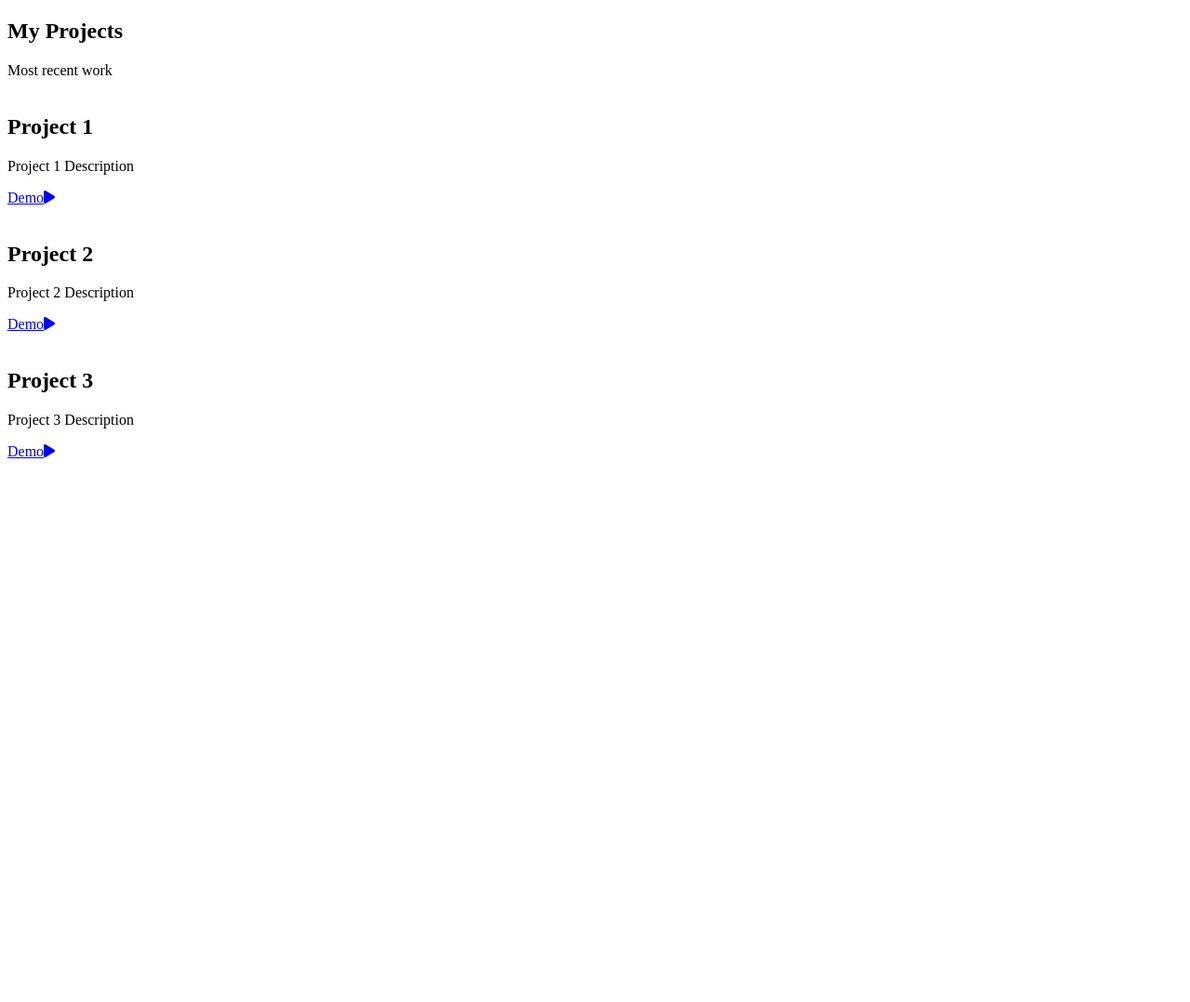
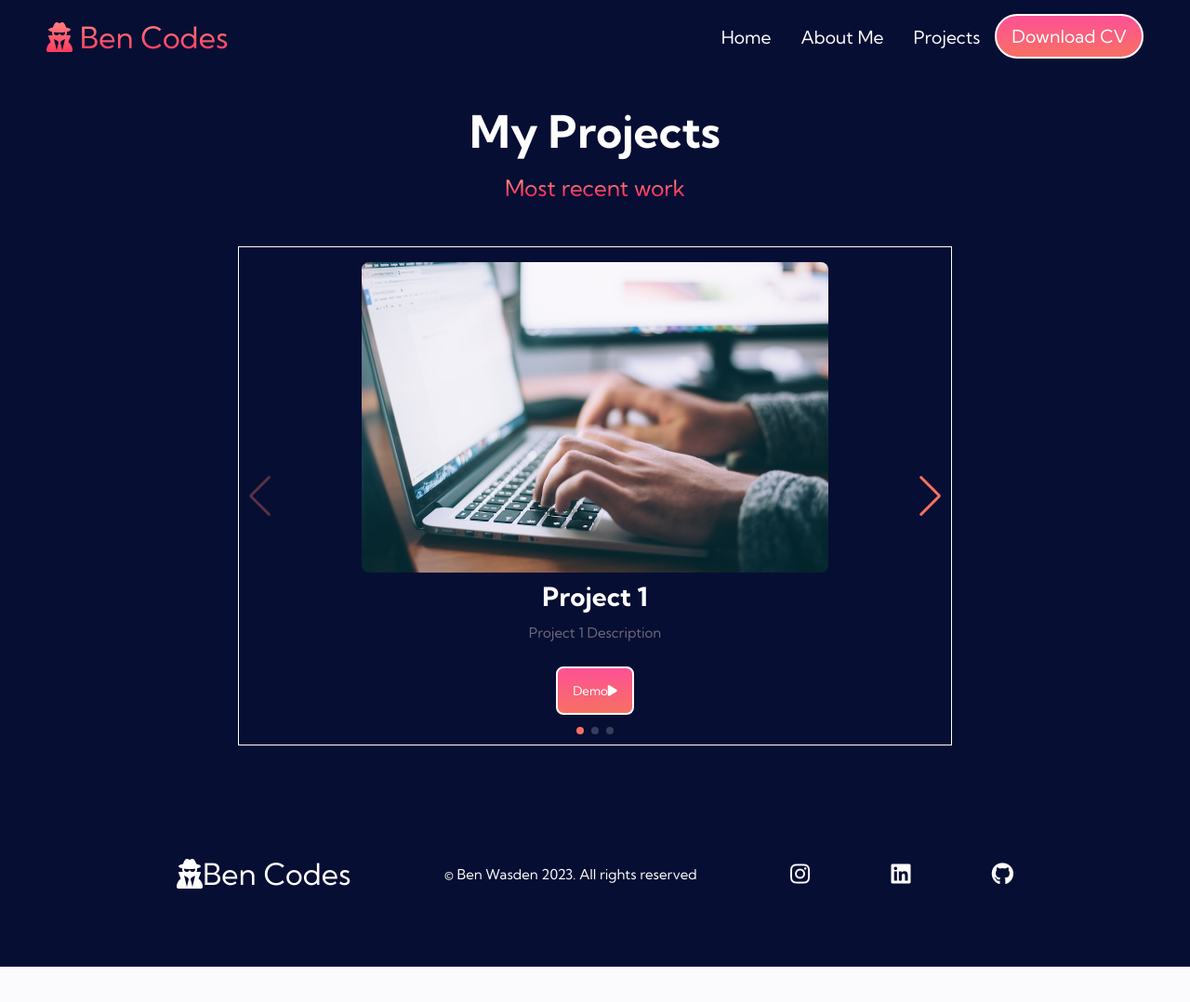
Before and after one commit to bwasden2003/Personal-Website, a plain HTML site: page projects.html in a window 1280 px wide. Shown: the whole page at 93% size. Before the commit the page ends 800 px from the top, so only its background shows below. Drawn offline with Linux system fonts and the light colour scheme.

Commit message:
project page interactions work

```diff
--- /dev/null
+++ b/assets/css/project_style.css
@@ -0,0 +1,518 @@
+/*==================== VARIABLES CSS ====================*/
+:root {
+	--header-height: 3rem;
+
+	/*========== Colors ==========*/
+	/* Change favorite color */
+	--hue-color: 250;
+	/*Purple 250 - Green 142 - Blue 230 - Pink 340*/
+
+	/* HSL color mode */
+	--first-color: hsl(var(--hue-color), 69%, 61%);
+	--first-color-second: hsl(var(--hue-color), 69%, 61%);
+	--first-color-alt: hsl(var(--hue-color), 57%, 53%);
+	--first-color-lighter: hsl(var(--hue-color), 92%, 85%);
+	--title-color: hsl(var(--hue-color), 8%, 15%);
+	--text-color: hsl(var(--hue-color), 8%, 45%);
+	--text-color-light: hsl(var(--hue-color), 8%, 65%);
+	--input-color: hsl(var(--hue-color), 70%, 96%);
+	--body-color: hsl(var(--hue-color), 60%, 99%);
+	--container-color: #fff;
+	--scroll-bar-color: hsl(var(--hue-color), 12%, 90%);
+	--scroll-thumb-color: hsl(var(--hue-color), 12%, 80%);
+
+	/*========== Font and typography ==========*/
+	--body-font: 'Poppins', sans-serif;
+
+	/* .5rem = 8px, 1rem = 16px, 1.5rem = 24px ... */
+	--big-font-size: 2rem;
+	--h1-font-size: 1.5rem;
+	--h2-font-size: 1.25rem;
+	--h3-font-size: 1.125rem;
+	--normal-font-size: .938rem;
+	--small-font-size: .813rem;
+	--smaller-font-size: .75rem;
+
+	/*========== Font weight ==========*/
+	--font-medium: 500;
+	--font-semi-bold: 600;
+
+	/*========== Margenes Bottom ==========*/
+	/* .25rem = 4px, .5rem = 8px, .75rem = 12px ... */
+	--mb-0-25: .25rem;
+	--mb-0-5: .5rem;
+	--mb-0-75: .75rem;
+	--mb-1: 1rem;
+	--mb-1-5: 1.5rem;
+	--mb-2: 2rem;
+	--mb-2-5: 2.5rem;
+	--mb-3: 3rem;
+
+	/*========== z index ==========*/
+	--z-tooltip: 10;
+	--z-fixed: 100;
+	--z-modal: 1000;
+}
+
+* {
+    box-sizing: border-box;
+    margin: 0;
+    padding: 0;
+    font-family: 'Kumbh Sans', sans-serif;
+}
+
+html {
+	scroll-behavior: smooth;
+}
+
+body {
+	margin: 0 0 var(--header-height) 0;
+	font-family: var(--body-font);
+	font-size: var(--normal-font-size);
+	background-color: var(--body-color);
+	color: var(--text-color);
+}
+
+h1, h2, h3, h4 {
+	color: var(--title-color);
+	font-weight: var(--font-semi-bold);
+}
+
+ul {
+	list-style: none;
+}
+
+a {
+	text-decoration: none;
+}
+
+img {
+	max-width: 100%;
+	height: auto;
+}
+
+/*==================== REUSABLE CSS CLASSES ====================*/
+.section {
+	padding: 2rem 0 4rem;
+}
+
+.section__subtitle {
+	display: block;
+	font-size: var(--small-font-size);
+	margin-bottom: var(--mb-3);
+}
+
+.section__title,
+.section__subtitle {
+	text-align: center;
+}
+
+/*==================== LAYOUT ====================*/
+.container {
+	max-width: 768px;
+	margin-left: var(--mb-1-5);
+	margin-right: var(--mb-1-5);
+}
+
+.grid {
+	display: grid;
+	grid-gap: 1.5rem;
+	border: 1px solid #fff;
+}
+
+.header {
+	width: 100%;
+	position: fixed;
+	bottom: 0;
+	left: 0;
+	z-index: var(--z-fixed);
+	background-color: var(--body-color);
+}
+
+.navbar {
+	background: #070e33;
+	height: 80px;
+	display: flex;
+	justify-content: center;
+	align-items: center;
+	font-size: 1.2rem;
+	position: sticky;
+	top: 0;
+	z-index: 999;
+}
+
+.navbar__container {
+	display: flex;
+	justify-content: space-between;
+	height: 80px;
+	z-index: 1;
+	width: 100%;
+	max-width: 1300px;
+	margin: 0 auto;
+	padding: 0 50px;
+}
+
+.navbar__menu {
+	display: flex;
+	align-items: center;
+	list-style: none;
+	text-align: center;
+}
+
+.navbar__logo {
+	background-color: #ff8177;
+	background-image: linear-gradient(to top, #ff0844 0%, #ffb199 100%);
+	background-size: 100%;
+	-webkit-background-clip: text;
+	-moz-background-clip: text;
+	-webkit-text-fill-color: transparent;
+	-moz-text-fill-color: transparent;
+	display: flex;
+	align-items: center;
+	cursor: pointer;
+	text-decoration: none;
+	font-size: 2rem;
+}
+
+.navbar__item {
+	height: 80px;
+}
+
+.navbar__links {
+	color: #fff;
+	display: flex;
+	align-items: center;
+	justify-content: center;
+	text-decoration: none;
+	padding: 0 1rem;
+	height: 100%;
+}
+
+#resume__links {
+	background-image: linear-gradient(to top, #f77062 0%, #fe5196 100%);
+	width: 100%;
+	height: 60%;
+	border: 2px solid;
+	border-radius: 50px;
+	margin-top: 15px;
+	align-items: center;
+	transition: all 0.35s;
+}
+
+.navbar__btn {
+	display: flex;
+	justify-content: center;
+	align-items: center;
+	padding: 0 1rem;
+	width: 100%;
+}
+
+.button {
+	display: flex;
+	justify-content: center;
+	align-items: center;
+	text-decoration: none;
+	padding: 10px 20px;
+	height: 100%;
+	width: 100%;
+	border: none;
+	outline: none;
+	border-radius: 4px;
+	background: #f77062;
+	color: #fff;
+}
+
+.button:hover {
+	background: #ff0844;
+	transition: all 0.3s ease;
+}
+
+.navbar__links:hover {
+	color: #f77062;
+	transition: all 0.3s ease;
+}
+
+#resume__links:hover {
+	color: #070e33;
+	transition: all 0.3s ease;
+}
+
+@media screen and (max-width: 960px) {
+	.navbar__container {
+		display: flex;
+		justify-content: space-between;
+		height: 80px;
+		z-index: 1;
+		width: 100%;
+		max-width: 1300px;
+		padding: 0;
+	}
+
+	.navbar__menu {
+		display: grid;
+		grid-template-columns: auto;
+		margin: 0;
+		width: 100%;
+		position: absolute;
+		top: -1000px;
+		opacity: 0;
+		transition: all 0.5s ease;
+		height: 50vh;
+		z-index: -1;
+	}
+
+	.navbar__menu.active {
+		background: #070e33;
+		top: 100%;
+		opacity: 1;
+		transition: all 0.5s ease;
+		z-index: 99;
+		height: 50vh;
+		font-size: 1.6rem;
+	}
+
+	#navbar__logo {
+		padding-left: 25px;
+	}
+
+	.navbar__toggle .bar {
+		width: 25px;
+		height: 3px;
+		margin: 5px auto;
+		transition: all 0.3s ease-in-out;
+		background: #fff;
+	}
+
+	.navbar__item {
+		width: 100%;
+	}
+
+	.navbar__links {
+		text-align: center;
+		padding: 2rem;
+		width: 100%;
+		display: table;
+	}
+
+	#mobile-menu {
+		position: absolute;
+		top: 20%;
+		right: 5%;
+		transform: translate(5%, 20%);
+	}
+
+	.navbar__toggle .bar {
+		display: block;
+		cursor: pointer;
+	}
+
+	#mobile-menu.is-active .bar:nth-child(2) {
+		opacity: 0;
+	}
+
+	#mobile-menu.is-active .bar:nth-child(1) {
+		translate: translateY(8px) rotate(45deg);
+	}
+
+	#mobile-menu.is-active .bar:nth-child(3) {
+		translate: translateY(-8px) rotate(-45deg);
+	}
+}
+
+.projects {
+	background-color: #070e33;
+	margin: 0 auto;
+	height: 90vh;
+}
+
+.section__title {
+	color: #fff;
+	font-size: 3rem;
+}
+
+.section__subtitle {
+	background-image: linear-gradient(to top, #ff0844 0%, #ffb199 100%);
+	-webkit-background-clip: text;
+	-webkit-text-fill-color: transparent;
+	margin-top: 1rem;
+	font-size: 1.5rem;
+}
+
+.projects__container {
+    overflow: initial;
+}
+
+.projects__content {
+    padding: 1rem 1.5rem;
+}
+
+.projects__img {
+	width: 70%;
+    border-radius: .5rem;
+    justify-self: center;
+	display: block;
+	margin: auto;
+}
+
+.projects__data {
+	text-align: center;
+}
+
+.projects__title {
+    font-size: 1.75rem;
+    margin-top: .5rem;
+	color: #fff;
+}
+
+.projects__description {
+    margin-top: .75rem;
+	margin-bottom: .75rem;
+}
+
+.demo__button {
+	background-image: linear-gradient(to top, #f77062 0%, #fe5196 100%);
+	padding: 1rem;
+	border: 2px solid;
+	border-radius: .5rem;
+	margin-top: 15px;
+	margin-bottom: 1rem;
+	transition: all 0.35s;
+	color: #fff;
+}
+
+.demo__button a {
+	color: #fff;
+}
+.demo__button:hover .button__icon{
+	transform: translate(.25rem);
+}
+
+.swiper-button_prev::after,
+.swiper-button_next::after{
+	content: '';
+}
+
+.swiper-button-prev{
+	left: -.5rem;
+}
+
+.swiper-button-next{
+	right: -.5rem;
+}
+
+.swiper-portfolio-icon{
+	font-size: 2rem;
+	color: #f77062;
+}
+
+.swiper-horizontal > .swiper-pagination-bullets{
+	bottom: -2.5rem;
+}
+
+.swiper-pagination-bullet-active{
+	background-color: #f77062;
+}
+
+.swiper-button-prev,
+.swiper-button-next,
+.swiper-pagination-bullet{
+	outline: none;
+}
+
+/* Footer CSS */
+.footer__container {
+	background-color: #070e33;
+	padding: 5rem 0;
+	display: flex;
+	flex-direction: column;
+	justify-content: center;
+	align-items: center;
+}
+
+#footer__logo {
+	color: #fff;
+	display: flex;
+	align-items: center;
+	cursor: pointer;
+	text-decoration: none;
+	font-size: 2rem;
+}
+
+#footer__img {
+	filter: invert(94%) sepia(6%) saturate(0%) hue-rotate(69deg) brightness(105%) contrast(109%);
+	height: 15%;
+	width: 15%;
+}
+
+/* Social Icons */
+.social__icon--link {
+	color: #fff;
+	font-size: 24px;
+}
+
+.social__media {
+	max-width: 1000px;
+	width: 100%;
+}
+
+.social__media--wrap {
+	display: flex;
+	justify-content: space-between;
+	align-items: center;
+	width: 90%;
+	max-width: 1000px;
+	margin: 40px auto 0 auto;
+}
+
+.social__icons {
+	display: flex;
+	justify-content: space-between;
+	align-items: center;
+	width: 240px;
+}
+
+.social__logo {
+	color: #fff;
+	justify-self: flex-start;
+	margin-left: 20px;
+	cursor: pointer;
+	text-decoration: none;
+	font-size: 2rem;
+	display: flex;
+	align-items: center;
+	margin-bottom: 16px;
+}
+
+.website__right {
+	color: #fff;
+}
+
+@media screen and (max-width: 820px) {
+	.footer__links {
+		padding-top: 2rem;
+	}
+
+	#footer__logo {
+		margin-bottom: 2rem;
+	}
+
+	.website__rights {
+		margin-bottom: 2rem;
+	}
+
+	.footer__link--wrapper {
+		flex-direction: column;
+	}
+
+	.social__media--wrap {
+		flex-direction: column;
+	}
+}
+
+@media screen and (max-width: 480px) {
+	.footer__link--items {
+		margin: 0;
+		padding: 10px;
+		width: 100%;
+	}
+}
--- a/app.js
+++ b/assets/js/app.js
@@ -20,3 +20,16 @@ function opentab(tabname) {
 	event.currentTarget.classList.add("active__link")
 	document.getElementById(tabname).classList.add("active__tab")
 }
+
+/*== Projects Swiper ==*/
+let swiper = new Swiper('.projects__container', {
+	cssMode: true,
+	navigation: {
+		nextEl: '.swiper-button-next',
+		prevEl: '.swiper-button-prev'
+	},
+	pagination: {
+		el: '.swiper-pagination',
+		clickable: true,
+	},
+});
--- a/project_style.css
+++ /dev/null
@@ -1,29 +0,0 @@
-* {
-    box-sizing: border-box;
-    margin: 0;
-    padding: 0;
-    font-family: 'Kumbh Sans', sans-serif;
-}
-
-.projects__container {
-    overflow: initial;
-}
-
-.projects__content {
-    padding: 0 1.5rem;
-}
-
-.projects__img {
-    width: 265px;
-    border-radius: .5rem;
-    justify-self: center;
-}
-
-.projects__title {
-    font-size: 1.15rem;
-    margin-bottom: .5rem;
-}
-
-.projects__description {
-    margin-bottom: .75rem;
-}
--- a/projects.html
+++ b/projects.html
@@ -3,53 +3,136 @@
 
 <head>
 	<meta charset="UTF-8">
+	<meta http-equiv="X-UA-Compatible" content="IE=edge">
 	<meta name="viewport" content="width=device-width, initial-scale=1.0">
+	<title>Ben's Projects</title>
+	<link rel="stylesheet" href="assets/css/project_style.css">
+	<link rel="stylesheet" href="assets/css/swiper-bundle.min.css">
 	<script src="https://kit.fontawesome.com/dfb5fcb1ab.js" crossorigin="anonymous"></script>
-	<title>Projects</title>
+	<link rel="stylesheet" href="https://use.fontawesome.com/releases/v5.14.0/css/all.css"
+		integrity="sha384-HzLeBuhoNPvSl5KYnjx0BT+WB0QEEqLprO+NBkkk5gbc67FTaL7XIGa2w1L0Xbgc" crossorigin="anonymous" />
+	<link href="https://fonts.googleapis.com/css2?family=Kumbh+Sans:wght@400;700&display=swap" rel="stylesheet" />
 </head>
 
 <body>
-	<section class="projects__section" id="projects">
+	<nav class="navbar">
+		<div class="navbar__container">
+			<div class="navbar__logo">
+				<a href="index.html" id="navbar__link">
+					<i class="fa-solid fa-user-secret"></i>
+					Ben Codes
+				</a>
+			</div>
+			<div class="navbar__toggle" id="mobile-menu">
+				<span class="bar"></span>
+				<span class="bar"></span>
+				<span class="bar"></span>
+			</div>
+			<ul class="navbar__menu">
+				<li class="navbar__item">
+					<a href="index.html" class="navbar__links">
+						Home
+					</a>
+				</li>
+				<li class="navbar__item">
+					<a href="#about" class="navbar__links">
+						About Me
+					</a>
+				</li>
+				<li class="navbar__item">
+					<a href="projects.html" class="navbar__links">
+						Projects
+					</a>
+				</li>
+				<li class="navbar__item">
+					<a href="resume/BenWasdenResume.docx" class="navbar__links" id="resume__links"
+						download="Ben Wasden Resume">
+						Download CV
+					</a>
+				</li>
+			</ul>
+		</div>
+	</nav>
+
+	<!-- Hero Section -->
+	<section class="projects section" id="projects">
 		<h1 class="section__title">My Projects</h1>
 		<span class="section__subtitle">Most recent work</span>
 
-		<div class="projects__container">
-			<div>
+		<div class="projects__container container swiper">
+			<div class="swiper-wrapper">
 				<!-- Project 1 -->
-				<div class="projects__content grid">
-					<img src="" alt="" class="projects__img">
+				<div class="projects__content grid swiper-slide">
+					<img src="assets/images/temp.jpeg" alt="" class="projects__img">
 
 					<div class="projects__data">
 						<h2 class="projects__title">Project 1</h2>
 						<p class="projects__description">Project 1 Description</p>
-						<a href="#" class="demo__button">Demo<i class="fa-solid fa-play"></i></a>
+						<button class="demo__button">
+							<a href="#">Demo<i class="fa-solid fa-play button__icon"></i></a>
+						</button>
 					</div>
 				</div>
 
 				<!-- Project 2 -->
-				<div class="projects__content grid">
-					<img src="" alt="" class="projects__img">
+				<div class="projects__content grid swiper-slide">
+					<img src="assets/images/temp.jpeg" alt="" class="projects__img">
 
 					<div class="projects__data">
 						<h2 class="projects__title">Project 2</h2>
 						<p class="projects__description">Project 2 Description</p>
-						<a href="#" class="demo__button">Demo<i class="fa-solid fa-play"></i></a>
+						<button class="demo__button">
+							<a href="#">Demo<i class="fa-solid fa-play button__icon"></i></a>
+						</button>
 					</div>
 				</div>
 
 				<!-- Project 3 -->
-				<div class="projects__content grid">
+				<div class="projects__content grid swiper-slide">
 					<img src="" alt="" class="projects__img">
 
 					<div class="projects__data">
 						<h2 class="projects__title">Project 3</h2>
 						<p class="projects__description">Project 3 Description</p>
-						<a href="#" class="demo__button">Demo<i class="fa-solid fa-play"></i></a>
+						<button class="demo__button">
+							<a href="#">Demo<i class="fa-solid fa-play button__icon"></i></a>
+						</button>
 					</div>
 				</div>
 			</div>
+			<!-- Arrows -->
+			<div class="swiper-button-next"></div>
+			<div class="swiper-button-prev"></div>
+
+			<!-- Pagination -->
+			<div class="swiper-pagination"></div>
 		</div>
 	</section>
+
+	<!-- Footer Section -->
+	<div class="footer__container">
+		<section class="social__media">
+			<div class="social__media--wrap">
+				<a href="/" id="footer__logo"><i class="fa-solid fa-user-secret"></i>Ben Codes</a>
+				<p class="website__right">© Ben Wasden 2023. All rights reserved</p>
+				<div class="social__icons">
+					<a href="/" class="social__icon--link" target="_blank" aria-label="Instagram">
+						<i class="fab fa-instagram"></i>
+					</a>
+					<a href="https://www.linkedin.com/in/benwasden/" class="social__icon--link" target="_blank"
+						aria-label="LinkedIn">
+						<i class="fab fa-linkedin"></i>
+					</a>
+					<a href="/" class="social__icon--link" target="_blank" aria-label="GitHub">
+						<i class="fab fa-github"></i>
+					</a>
+				</div>
+			</div>
+		</section>
+	</div>
+
+	<script src="assets/js/swiper-bundle.min.js"></script>
+	<script src="assets/js/app.js"></script>
 </body>
 
 </html>
```
Also changed, not shown: index.html (+8 -8 lines), assets/css/about_style.css (added), assets/css/style.css (renamed from style.css), assets/css/swiper-bundle.min.css (added), assets/images/image1.svg (renamed from images/image1.svg), assets/images/temp.jpeg (added), assets/images/user-secret-solid.svg (renamed from images/user-secret-solid.svg), assets/js/swiper-bundle.min.js (added), 2 other files.
